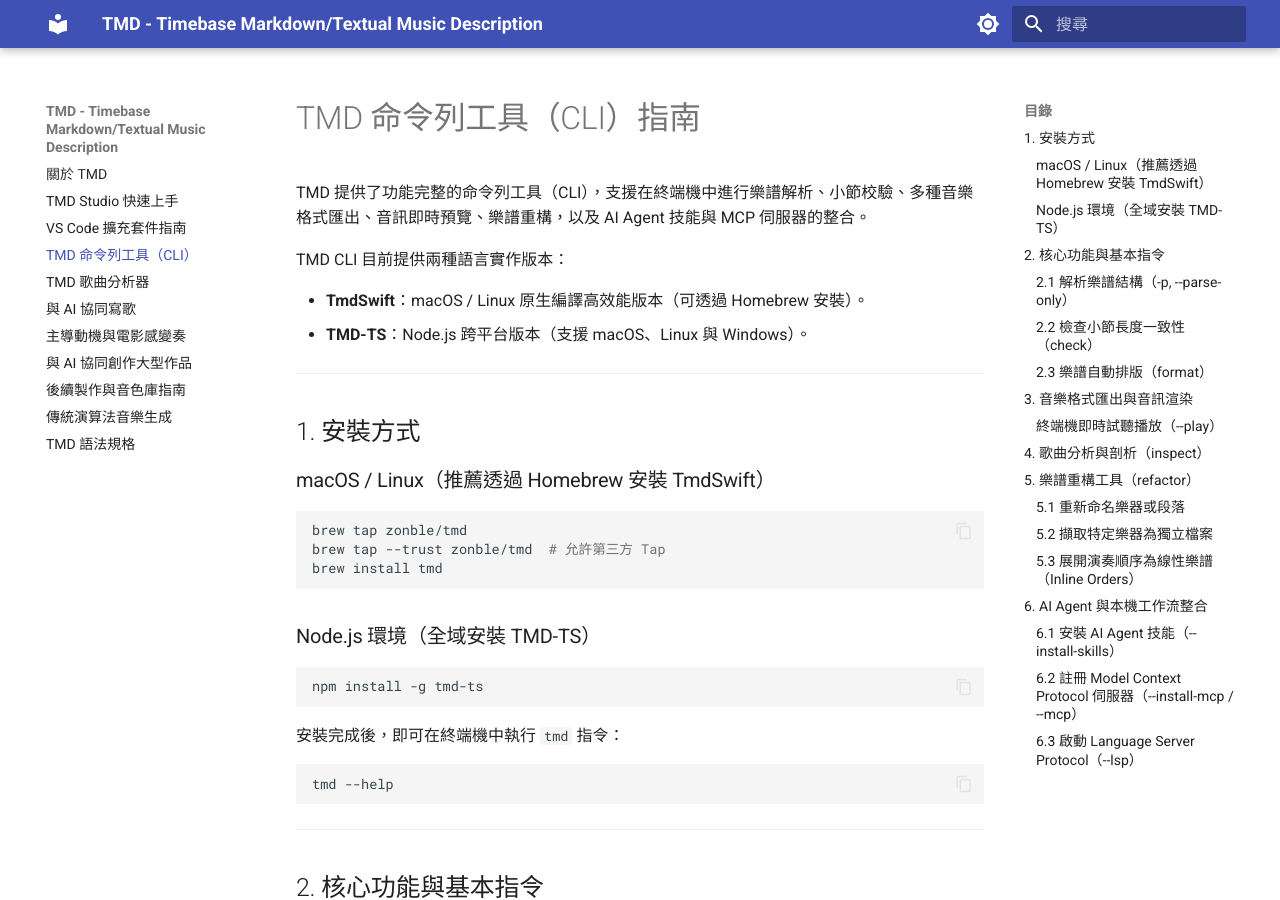
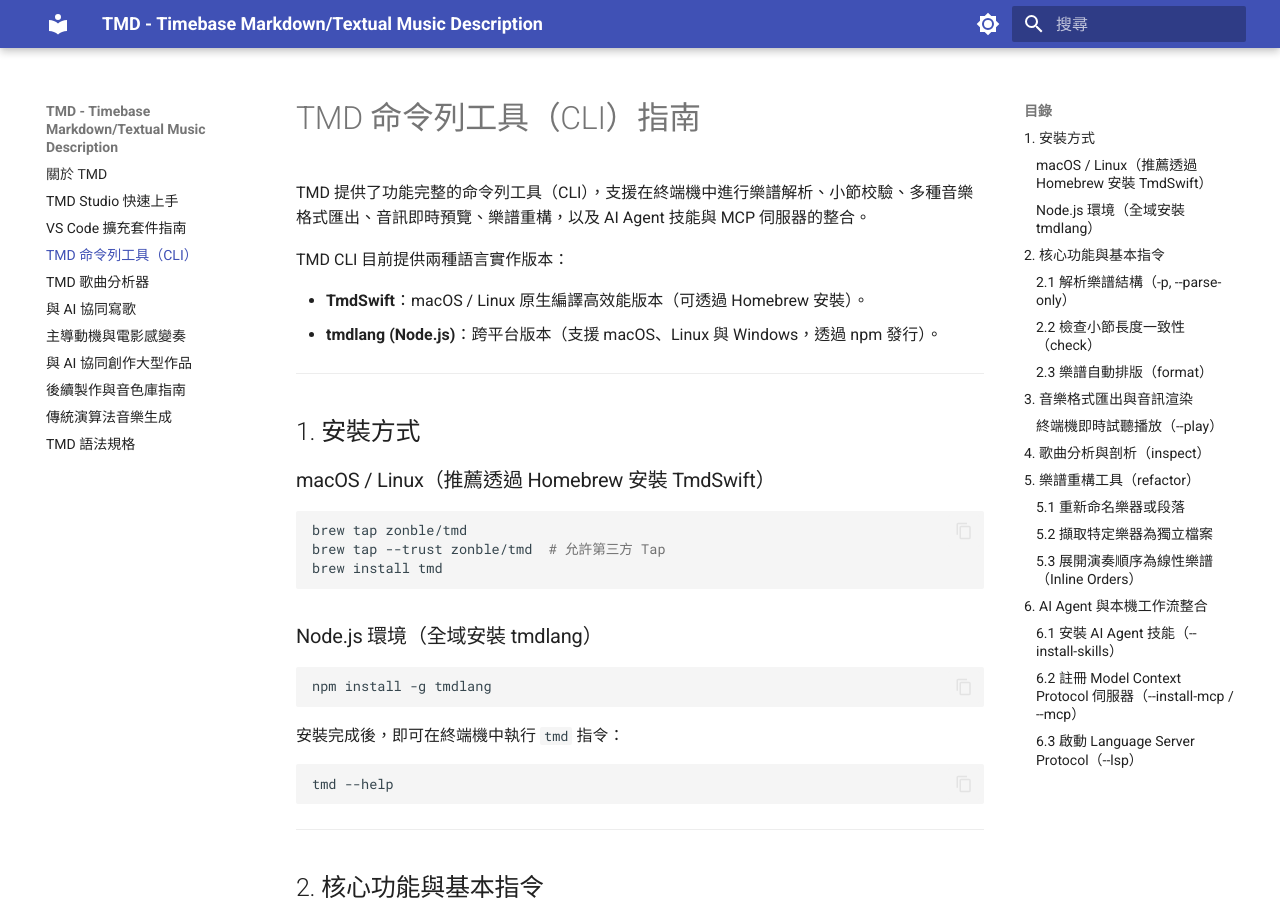
Before and after one commit to TMDLang/TMDLang.github.io, an MkDocs documentation site: the page built from docs/cli.md, in a window 1280 px wide and 900 px high. Built offline with MkDocs 1.6.1 and Material for MkDocs 9.7.7, drawn with Linux system fonts in a browser that asks for light colours.

Commit message:
docs(cli): update npm package name to tmdlang

````diff
--- a/docs/cli.md
+++ b/docs/cli.md
@@ -5,7 +5,7 @@ TMD 提供了功能完整的命令列工具（CLI），支援在終端機中進
 TMD CLI 目前提供兩種語言實作版本：
 
 - **TmdSwift**：macOS / Linux 原生編譯高效能版本（可透過 Homebrew 安裝）。
-- **TMD-TS**：Node.js 跨平台版本（支援 macOS、Linux 與 Windows）。
+- **tmdlang (Node.js)**：跨平台版本（支援 macOS、Linux 與 Windows，透過 npm 發行）。
 
 ---
 
@@ -19,10 +19,10 @@ brew tap --trust zonble/tmd  # 允許第三方 Tap
 brew install tmd
 ```
 
-### Node.js 環境（全域安裝 TMD-TS）
+### Node.js 環境（全域安裝 tmdlang）
 
 ```bash
-npm install -g tmd-ts
+npm install -g tmdlang
 ```
 
 安裝完成後，即可在終端機中執行 `tmd` 指令：
````
